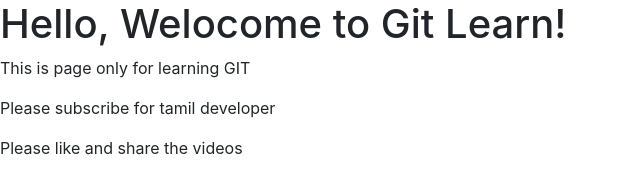
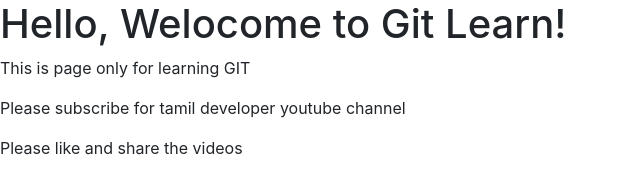
Before and after one commit to Ajay-056/Git_Learn, a website: page index.html in a window 1280 px wide. Shown: the top 173 px of the page, without its empty margins (0-640 px from the left). Drawn offline with nearby package versions, Linux system fonts and the light colour scheme.

Commit message:
Added youtube channel to support

```diff
--- a/index.html
+++ b/index.html
@@ -14,7 +14,7 @@
 <body>
     <h1>Hello, Welocome to Git Learn!</h1>
     <p>This is page only for learning GIT</p>
-    <p>Please subscribe for tamil developer</p>
+    <p>Please subscribe for tamil developer youtube channel</p>
     <p>Please like and share the videos</p>
     <p>These are the major topics to be covered in GIT</p>
     <ul>
```
